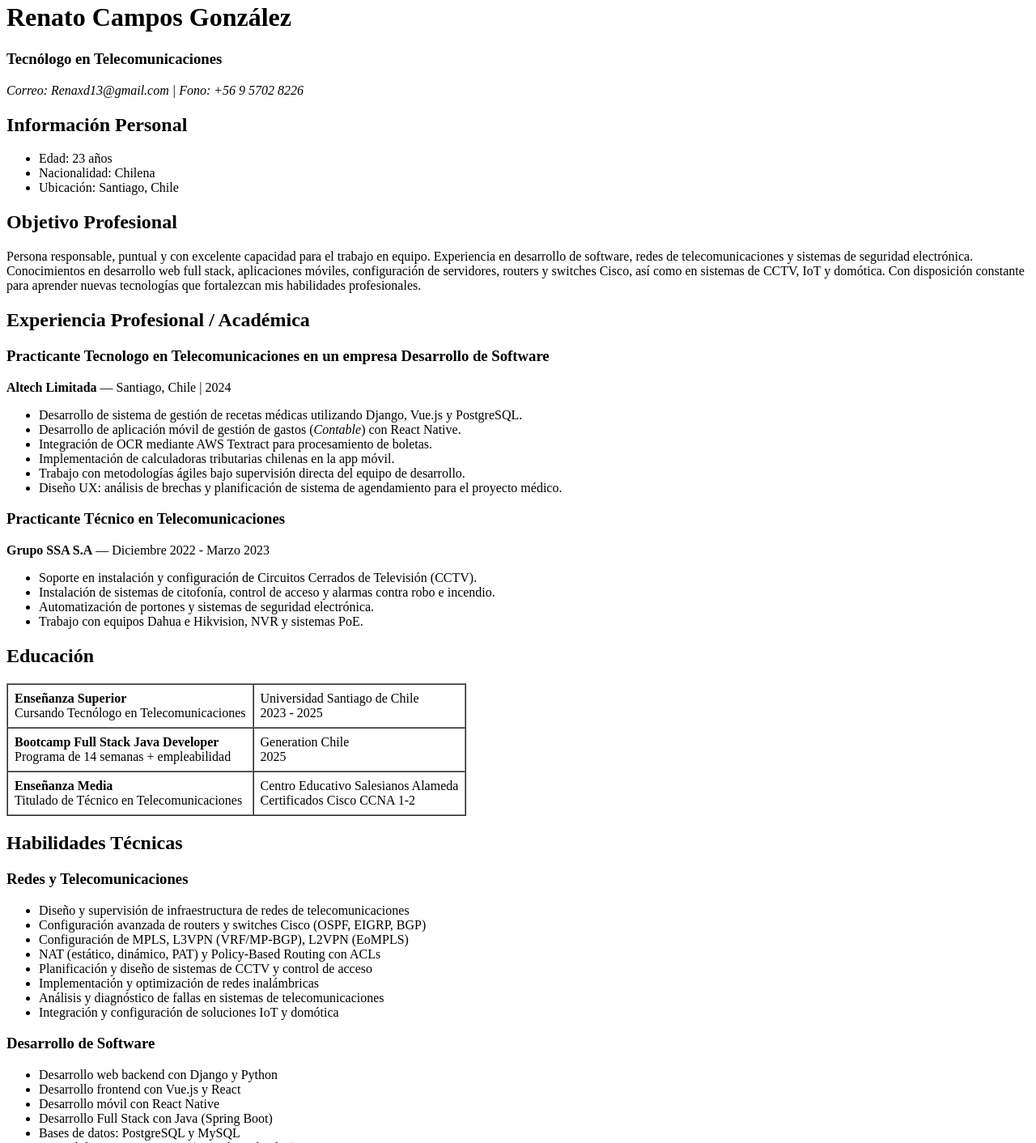
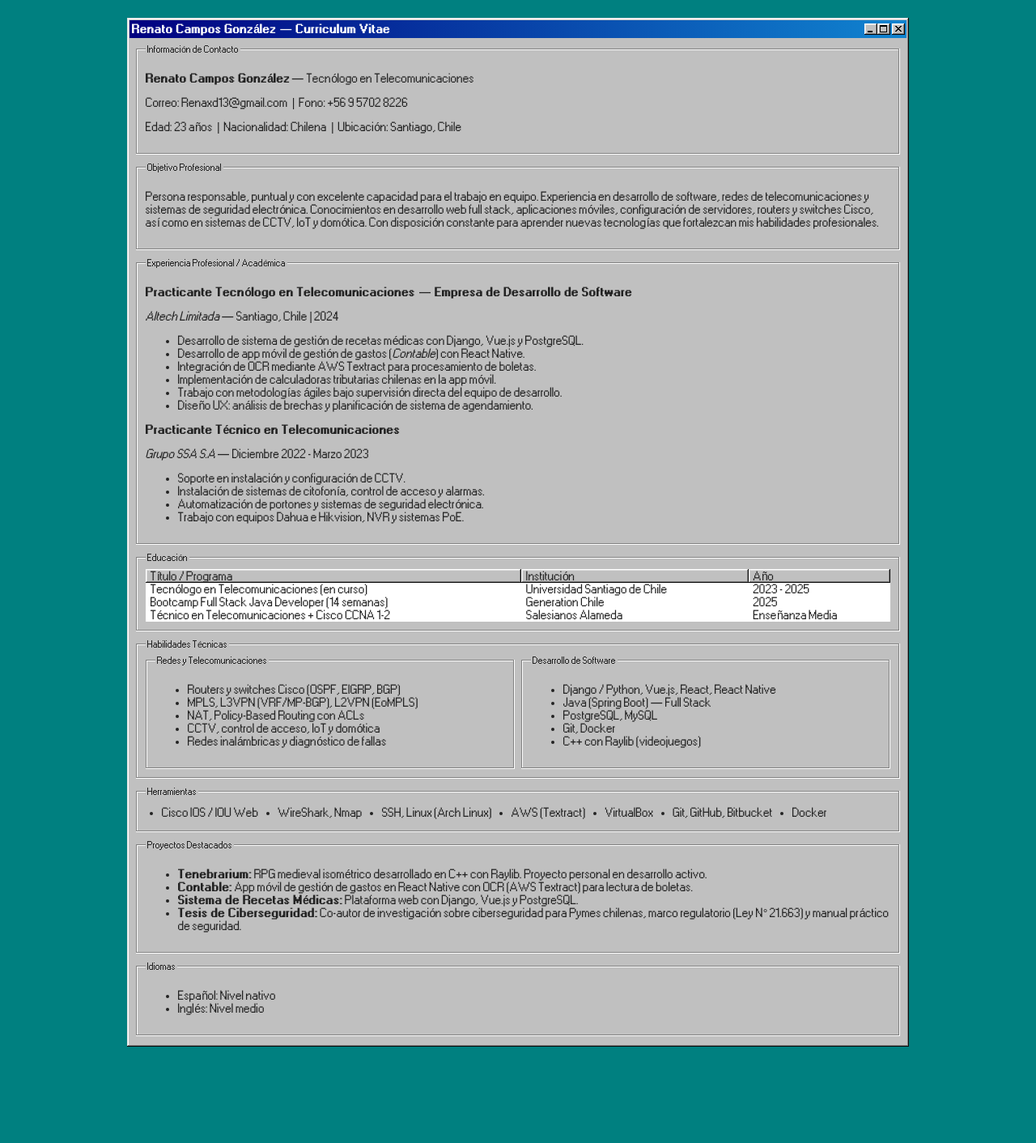
Before and after one commit to N4t0-tech/CV-in-HTML, a plain HTML site: page index.html in a window 1280 px wide. Shown: the part 18-1430 px from the top of the page at 81% size. After the commit the page ends 1351 px from the top, so only its background shows below. Drawn offline with nearby package versions, Linux system fonts and the light colour scheme.

Commit message:
estilo Win98 con 98.css

```diff
--- a/index.html
+++ b/index.html
@@ -4,124 +4,134 @@
     <meta charset="UTF-8">
     <meta name="viewport" content="width=device-width, initial-scale=1.0">
     <title>CV - Renato Campos González</title>
+    <link rel="stylesheet" href="https://unpkg.com/98.css">
+    <link rel="stylesheet" href="style.css">
 </head>
 <body>
-    <header>
-        <h1>Renato Campos González</h1>
-        <h3>Tecnólogo en Telecomunicaciones</h3>
-        <address>Correo: Renaxd13@gmail.com | Fono: +56 9 5702 8226</address>
-    </header>
 
-    <section>
-        <h2>Información Personal</h2>
-        <ul>
-            <li>Edad: 23 años</li>
-            <li>Nacionalidad: Chilena</li>
-            <li>Ubicación: Santiago, Chile</li>
-        </ul>
-    </section>
+    <div class="desktop">
 
-    <section>
-        <h2>Objetivo Profesional</h2>
+        <div class="window main-window">
+            <div class="title-bar">
+                <div class="title-bar-text">Renato Campos González — Curriculum Vitae</div>
+                <div class="title-bar-controls">
+                    <button aria-label="Minimize"></button>
+                    <button aria-label="Maximize"></button>
+                    <button aria-label="Close"></button>
+                </div>
+            </div>
+
+            <div class="window-body">
+
+                <!-- Header / Info personal -->
+                <fieldset>
+                    <legend>Información de Contacto</legend>
+                    <p><strong>Renato Campos González</strong> — Tecnólogo en Telecomunicaciones</p>
+                    <p>Correo: Renaxd13@gmail.com &nbsp;|&nbsp; Fono: +56 9 5702 8226</p>
+                    <p>Edad: 23 años &nbsp;|&nbsp; Nacionalidad: Chilena &nbsp;|&nbsp; Ubicación: Santiago, Chile</p>
+                </fieldset>
+
+                <!-- Objetivo -->
+                <fieldset>
+                    <legend>Objetivo Profesional</legend>
                     <p>
                         Persona responsable, puntual y con excelente capacidad para el trabajo en equipo. Experiencia en desarrollo de software,
                         redes de telecomunicaciones y sistemas de seguridad electrónica. Conocimientos en desarrollo web full stack, aplicaciones
                         móviles, configuración de servidores, routers y switches Cisco, así como en sistemas de CCTV, IoT y domótica.
                         Con disposición constante para aprender nuevas tecnologías que fortalezcan mis habilidades profesionales.
                     </p>
-    </section>
+                </fieldset>
 
-    <section>
-        <h2>Experiencia Profesional / Académica</h2>
+                <!-- Experiencia -->
+                <fieldset>
+                    <legend>Experiencia Profesional / Académica</legend>
 
-        <h3>Practicante Tecnologo en Telecomunicaciones en un empresa Desarrollo de Software</h3>
-        <p><b>Altech Limitada</b> — Santiago, Chile | 2024</p>
+                    <p><strong>Practicante Tecnólogo en Telecomunicaciones — Empresa de Desarrollo de Software</strong></p>
+                    <p><em>Altech Limitada</em> — Santiago, Chile | 2024</p>
                     <ul>
-            <li>Desarrollo de sistema de gestión de recetas médicas utilizando Django, Vue.js y PostgreSQL.</li>
-            <li>Desarrollo de aplicación móvil de gestión de gastos (<i>Contable</i>) con React Native.</li>
+                        <li>Desarrollo de sistema de gestión de recetas médicas con Django, Vue.js y PostgreSQL.</li>
+                        <li>Desarrollo de app móvil de gestión de gastos (<em>Contable</em>) con React Native.</li>
                         <li>Integración de OCR mediante AWS Textract para procesamiento de boletas.</li>
                         <li>Implementación de calculadoras tributarias chilenas en la app móvil.</li>
                         <li>Trabajo con metodologías ágiles bajo supervisión directa del equipo de desarrollo.</li>
-            <li>Diseño UX: análisis de brechas y planificación de sistema de agendamiento para el proyecto médico.</li>
+                        <li>Diseño UX: análisis de brechas y planificación de sistema de agendamiento.</li>
                     </ul>
 
-        <h3>Practicante Técnico en Telecomunicaciones</h3>
-        <p><b>Grupo SSA S.A</b> — Diciembre 2022 - Marzo 2023</p>
+                    <p><strong>Practicante Técnico en Telecomunicaciones</strong></p>
+                    <p><em>Grupo SSA S.A</em> — Diciembre 2022 - Marzo 2023</p>
                     <ul>
-            <li>Soporte en instalación y configuración de Circuitos Cerrados de Televisión (CCTV).</li>
-            <li>Instalación de sistemas de citofonía, control de acceso y alarmas contra robo e incendio.</li>
+                        <li>Soporte en instalación y configuración de CCTV.</li>
+                        <li>Instalación de sistemas de citofonía, control de acceso y alarmas.</li>
                         <li>Automatización de portones y sistemas de seguridad electrónica.</li>
                         <li>Trabajo con equipos Dahua e Hikvision, NVR y sistemas PoE.</li>
                     </ul>
-    </section>
+                </fieldset>
 
-    <section>
-        <h2>Educación</h2>
-        <table border="1" cellpadding="8" cellspacing="0">
+                <!-- Educación -->
+                <fieldset>
+                    <legend>Educación</legend>
+                    <table>
+                        <thead>
                             <tr>
-                <td valign="top">
-                    <b>Enseñanza Superior</b><br>
-                    Cursando Tecnólogo en Telecomunicaciones
-                </td>
-                <td valign="top">
-                    Universidad Santiago de Chile<br>
-                    2023 - 2025
-                </td>
+                                <th>Título / Programa</th>
+                                <th>Institución</th>
+                                <th>Año</th>
+                            </tr>
+                        </thead>
+                        <tbody>
+                            <tr>
+                                <td>Tecnólogo en Telecomunicaciones (en curso)</td>
+                                <td>Universidad Santiago de Chile</td>
+                                <td>2023 - 2025</td>
                             </tr>
                             <tr>
-                <td valign="top">
-                    <b>Bootcamp Full Stack Java Developer</b><br>
-                    Programa de 14 semanas + empleabilidad
-                </td>
-                <td valign="top">
-                    Generation Chile<br>
-                    2025
-                </td>
+                                <td>Bootcamp Full Stack Java Developer (14 semanas)</td>
+                                <td>Generation Chile</td>
+                                <td>2025</td>
                             </tr>
                             <tr>
-                <td valign="top">
-                    <b>Enseñanza Media</b><br>
-                    Titulado de Técnico en Telecomunicaciones
-                </td>
-                <td valign="top">
-                    Centro Educativo Salesianos Alameda<br>
-                    Certificados Cisco CCNA 1-2
-                </td>
+                                <td>Técnico en Telecomunicaciones + Cisco CCNA 1-2</td>
+                                <td>Salesianos Alameda</td>
+                                <td>Enseñanza Media</td>
                             </tr>
+                        </tbody>
                     </table>
-    </section>
+                </fieldset>
 
-    <section>
-        <h2>Habilidades Técnicas</h2>
-        <h3>Redes y Telecomunicaciones</h3>
+                <!-- Habilidades -->
+                <fieldset>
+                    <legend>Habilidades Técnicas</legend>
+
+                    <div class="skills-grid">
+                        <fieldset>
+                            <legend>Redes y Telecomunicaciones</legend>
                             <ul>
-            <li>Diseño y supervisión de infraestructura de redes de telecomunicaciones</li>
-            <li>Configuración avanzada de routers y switches Cisco (OSPF, EIGRP, BGP)</li>
-            <li>Configuración de MPLS, L3VPN (VRF/MP-BGP), L2VPN (EoMPLS)</li>
-            <li>NAT (estático, dinámico, PAT) y Policy-Based Routing con ACLs</li>
-            <li>Planificación y diseño de sistemas de CCTV y control de acceso</li>
-            <li>Implementación y optimización de redes inalámbricas</li>
-            <li>Análisis y diagnóstico de fallas en sistemas de telecomunicaciones</li>
-            <li>Integración y configuración de soluciones IoT y domótica</li>
+                                <li>Routers y switches Cisco (OSPF, EIGRP, BGP)</li>
+                                <li>MPLS, L3VPN (VRF/MP-BGP), L2VPN (EoMPLS)</li>
+                                <li>NAT, Policy-Based Routing con ACLs</li>
+                                <li>CCTV, control de acceso, IoT y domótica</li>
+                                <li>Redes inalámbricas y diagnóstico de fallas</li>
                             </ul>
+                        </fieldset>
 
-        <h3>Desarrollo de Software</h3>
+                        <fieldset>
+                            <legend>Desarrollo de Software</legend>
                             <ul>
-            <li>Desarrollo web backend con Django y Python</li>
-            <li>Desarrollo frontend con Vue.js y React</li>
-            <li>Desarrollo móvil con React Native</li>
-            <li>Desarrollo Full Stack con Java (Spring Boot)</li>
-            <li>Bases de datos: PostgreSQL y MySQL</li>
-            <li>Control de versiones con Git (GitHub, Bitbucket)</li>
-            <li>Contenedores con Docker</li>
-            <li>Desarrollo de videojuegos con C++ y Raylib</li>
+                                <li>Django / Python, Vue.js, React, React Native</li>
+                                <li>Java (Spring Boot) — Full Stack</li>
+                                <li>PostgreSQL, MySQL</li>
+                                <li>Git, Docker</li>
+                                <li>C++ con Raylib (videojuegos)</li>
                             </ul>
-    </section>
+                        </fieldset>
+                    </div>
+                </fieldset>
 
-    <section>
-        <h2>Herramientas</h2>
-        <ul>
-            <li>Cisco IOS / IOU Web (laboratorios de redes)</li>
+                <!-- Herramientas -->
+                <fieldset>
+                    <legend>Herramientas</legend>
+                    <ul class="tools-list">
+                        <li>Cisco IOS / IOU Web</li>
                         <li>WireShark, Nmap</li>
                         <li>SSH, Linux (Arch Linux)</li>
                         <li>AWS (Textract)</li>
@@ -129,24 +139,32 @@
                         <li>Git, GitHub, Bitbucket</li>
                         <li>Docker</li>
                     </ul>
-    </section>
+                </fieldset>
 
-    <section>
-        <h2>Proyectos Destacados</h2>
+                <!-- Proyectos -->
+                <fieldset>
+                    <legend>Proyectos Destacados</legend>
                     <ul>
-            <li><b>Tenebrarium:</b> RPG medieval isométrico desarrollado en C++ con Raylib. Proyecto personal en desarrollo activo.</li>
-            <li><b>Contable:</b> App móvil de gestión de gastos en React Native con OCR (AWS Textract) para lectura de boletas.</li>
-            <li><b>Sistema de Recetas Médicas:</b> Plataforma web con Django, Vue.js y PostgreSQL para gestión de prescripciones.</li>
-            <li><b>Tesis de Ciberseguridad:</b> Co-autor de investigación sobre ciberseguridad para Pymes chilenas, marco regulatorio (Ley N° 21.663) y manual práctico de seguridad.</li>
+                        <li><strong>Tenebrarium:</strong> RPG medieval isométrico desarrollado en C++ con Raylib. Proyecto personal en desarrollo activo.</li>
+                        <li><strong>Contable:</strong> App móvil de gestión de gastos en React Native con OCR (AWS Textract) para lectura de boletas.</li>
+                        <li><strong>Sistema de Recetas Médicas:</strong> Plataforma web con Django, Vue.js y PostgreSQL.</li>
+                        <li><strong>Tesis de Ciberseguridad:</strong> Co-autor de investigación sobre ciberseguridad para Pymes chilenas, marco regulatorio (Ley N° 21.663) y manual práctico de seguridad.</li>
                     </ul>
-    </section>
+                </fieldset>
 
-    <section>
-        <h2>Idiomas</h2>
+                <!-- Idiomas -->
+                <fieldset>
+                    <legend>Idiomas</legend>
                     <ul>
                         <li>Español: Nivel nativo</li>
                         <li>Inglés: Nivel medio</li>
                     </ul>
-    </section>
+                </fieldset>
+
+            </div><!-- /window-body -->
+        </div><!-- /window -->
+
+    </div><!-- /desktop -->
+
 </body>
 </html>
--- a/style.css
+++ b/style.css
@@ -0,0 +1,62 @@
+/* Sobreescribir fuente base de 98.css */
+* {
+    font-size: 14px;
+}
+
+/* Desktop Win98 */
+body {
+    background-color: #008080;
+    margin: 0;
+    padding: 20px;
+    box-sizing: border-box;
+    min-height: 100vh;
+}
+
+.desktop {
+    display: flex;
+    justify-content: center;
+    padding: 20px 0;
+}
+
+.main-window {
+    width: 100%;
+    max-width: 960px;
+}
+
+/* Table styling */
+table {
+    width: 100%;
+    border-collapse: collapse;
+}
+
+/* Skills dos columnas */
+.skills-grid {
+    display: grid;
+    grid-template-columns: 1fr 1fr;
+    gap: 8px;
+}
+
+/* Herramientas en línea */
+.tools-list {
+    display: flex;
+    flex-wrap: wrap;
+    gap: 4px 24px;
+    margin: 4px 0;
+    padding-left: 20px;
+}
+
+/* Espaciado entre fieldsets */
+.window-body > fieldset {
+    margin-bottom: 10px;
+}
+
+/* Responsive */
+@media (max-width: 600px) {
+    .skills-grid {
+        grid-template-columns: 1fr;
+    }
+
+    body {
+        padding: 8px;
+    }
+}
```
Lines whose indentation alone changed are shown as unchanged.
